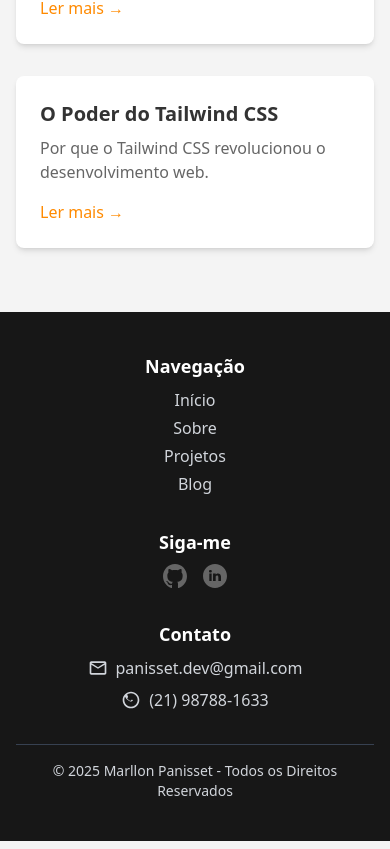
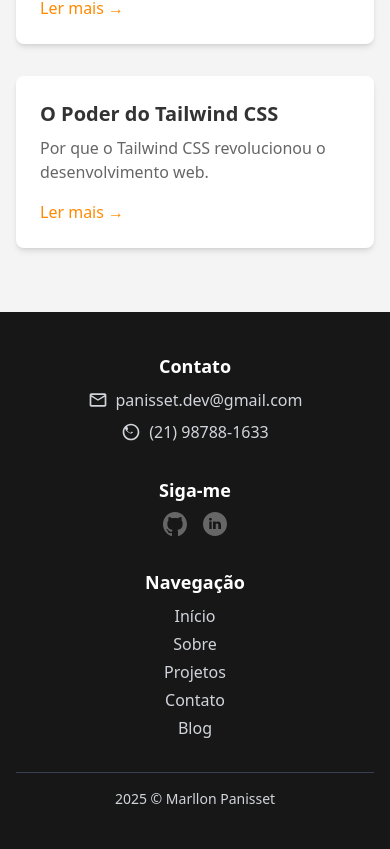
Before and after one commit to marllonpanisset/Portfolio, a Next.js app: page / in a window 390 px wide. Shown: the part 6401-7250 px from the top of the page. Built offline with nearby package versions, Linux system fonts and the light colour scheme.

Commit message:
ajuste comportamente menu footer desktop e mobile

```diff
--- a/app/components/footer.tsx
+++ b/app/components/footer.tsx
@@ -26,7 +26,6 @@ const linkedinIcon = (props) => (
 );
 
 
-
 const iconsFooter = [
   { name: 'Github', logo: githubIcon, link: 'https://github.com/marllonpanisset' },
   { name: 'Linkedin', logo: linkedinIcon, link: 'https://linkedin.com/in/marllon-panisset' },
@@ -37,33 +36,22 @@ export default function Footer() {
         <footer className="w-full bg-neutral-900 text-gray-300 py-10 px-4">
             <div className="container mx-auto flex flex-col md:flex-row justify-between items-center md:items-center space-y-8 md:space-y-0 md:space-x-8">
 
+              {/* Coluna 1: Contato */}
               <div className="flex-1 text-center md:text-left">
-                  <h4 className="font-semibold text-lg text-white mb-2">Navegação</h4>
-                  <ul className="space-y-1">
-                      <li>
-                          <Link href="#inicio" className="hover:text-white transition-colors">
-                              Início
-                          </Link>
-                      </li>
-                      <li>
-                          <Link href="#sobre-mim" className="hover:text-white transition-colors">
-                              Sobre
-                          </Link>
-                      </li>
-                      <li>
-                          <Link href="#projetos" className="hover:text-white transition-colors">
-                              Projetos
-                          </Link>
-                      </li>
-                      <li>
-                          <Link href="/blog" className="hover:text-white transition-colors">
-                              Blog
-                          </Link>
-                      </li>
-                  </ul>
+                  <h4 className="font-semibold text-lg text-white mb-2">Contato</h4>
+                  <div className="space-y-2">
+                      <div className="flex items-center justify-center md:justify-start">
+                          <svg className="w-5 h-5 mr-2" fill="currentColor" viewBox="0 0 24 24"><path d="M22 6c0-1.1-.9-2-2-2H4c-1.1 0-2 .9-2 2v12c0 1.1.9 2 2 2h16c1.1 0 2-.9 2-2V6zm-2 0l-8 5-8-5h16zm0 12H4V8l8 5 8-5v10z"></path></svg>
+                          <a href="mailto:panisset.dev@gmail.com" className="hover:text-white transition-colors">panisset.dev@gmail.com</a>
+                      </div>
+                      <div className="flex items-center justify-center md:justify-start">
+                          <svg className="w-5 h-5 mr-2" fill="currentColor" viewBox="0 0 24 24"><path d="M12.001 2c-5.522 0-10 4.478-10 10s4.478 10 10 10 10-4.478 10-10-4.478-10-10-10zm0 18c-4.411 0-8-3.589-8-8s3.589-8 8-8 8 3.589 8 8-3.589 8-8 8zM14.542 12.59c-.496-.341-1.397-.735-1.574-.793-.16-.052-.403-.046-.579.231-.176.276-.662.793-.811.954-.15.161-.299.184-.552.062-.253-.122-1.066-.394-2.028-1.252-.751-.661-1.259-1.488-1.411-1.74-.152-.252-.016-.39.112-.518.121-.118.27-.29.418-.432.148-.142.197-.267.31-.531.114-.265.057-.497-.028-.684-.085-.187-.662-1.597-.905-2.197-.234-.599-.481-.518-.662-.518-.176 0-.376.012-.578.012s-.401.06-.612.235c-.211.176-.811.794-.811 1.93s.836 2.247.954 2.395c.118.148 1.637 2.492 4.026 3.491.564.238.995.38 1.339.489.544.176 1.05.15 1.455.093.456-.065 1.397-.57 1.597-1.12.2-.55.2-.99.141-1.12s-.226-.175-.49-.311z"></path></svg>
+                          <a href="https://wa.me/5521987881633" target="_blank" rel="noopener noreferrer" className="hover:text-white transition-colors">(21) 98788-1633</a>
+                      </div>
+                  </div>
               </div>
 
-              {/* Coluna 3: Redes Sociais */}
+              {/* Coluna 2: Social */}
               <div className="flex-1 text-center md:text-left">
                   <h4 className="font-semibold text-lg text-white mb-2">Siga-me</h4>
                   <div className="flex justify-center md:justify-start space-x-4">
@@ -81,24 +69,42 @@ export default function Footer() {
                   </div>
               </div>
 
-              {/* Coluna 4: Contato */}
+              {/* Coluna 3: Navegação */}
               <div className="flex-1 text-center md:text-left">
-                  <h4 className="font-semibold text-lg text-white mb-2">Contato</h4>
-                  <div className="space-y-2">
-                      <div className="flex items-center justify-center md:justify-start">
-                          <svg className="w-5 h-5 mr-2" fill="currentColor" viewBox="0 0 24 24"><path d="M22 6c0-1.1-.9-2-2-2H4c-1.1 0-2 .9-2 2v12c0 1.1.9 2 2 2h16c1.1 0 2-.9 2-2V6zm-2 0l-8 5-8-5h16zm0 12H4V8l8 5 8-5v10z"></path></svg>
-                          <a href="mailto:panisset.dev@gmail.com" className="hover:text-white transition-colors">panisset.dev@gmail.com</a>
-                      </div>
-                      <div className="flex items-center justify-center md:justify-start">
-                          <svg className="w-5 h-5 mr-2" fill="currentColor" viewBox="0 0 24 24"><path d="M12.001 2c-5.522 0-10 4.478-10 10s4.478 10 10 10 10-4.478 10-10-4.478-10-10-10zm0 18c-4.411 0-8-3.589-8-8s3.589-8 8-8 8 3.589 8 8-3.589 8-8 8zM14.542 12.59c-.496-.341-1.397-.735-1.574-.793-.16-.052-.403-.046-.579.231-.176.276-.662.793-.811.954-.15.161-.299.184-.552.062-.253-.122-1.066-.394-2.028-1.252-.751-.661-1.259-1.488-1.411-1.74-.152-.252-.016-.39.112-.518.121-.118.27-.29.418-.432.148-.142.197-.267.31-.531.114-.265.057-.497-.028-.684-.085-.187-.662-1.597-.905-2.197-.234-.599-.481-.518-.662-.518-.176 0-.376.012-.578.012s-.401.06-.612.235c-.211.176-.811.794-.811 1.93s.836 2.247.954 2.395c.118.148 1.637 2.492 4.026 3.491.564.238.995.38 1.339.489.544.176 1.05.15 1.455.093.456-.065 1.397-.57 1.597-1.12.2-.55.2-.99.141-1.12s-.226-.175-.49-.311z"></path></svg>
-                          <a href="https://wa.me/5521987881633" target="_blank" rel="noopener noreferrer" className="hover:text-white transition-colors">(21) 98788-1633</a>
-                      </div>
-                  </div>
-              </div>
+                <h4 className="font-semibold text-lg text-white mb-2">Navegação</h4>
+                <ul className="flex flex-col gap-1 md:flex-row md:gap-4">
+                    <li>
+                        <Link href="#inicio" className="hover:text-white transition-colors">
+                            Início
+                        </Link>
+                    </li>
+                    <li>
+                        <Link href="#sobre-mim" className="hover:text-white transition-colors">
+                            Sobre
+                        </Link>
+                    </li>
+                    <li>
+                        <Link href="#projetos" className="hover:text-white transition-colors">
+                            Projetos
+                        </Link>
+                    </li>
+                    <li>
+                        <Link href="#contato" className="hover:text-white transition-colors">
+                            Contato
+                        </Link>
+                    </li>
+                    <li>
+                        <Link href="/blog" className="hover:text-white transition-colors">
+                            Blog
+                        </Link>
+                    </li>
+                </ul>
+            </div>
+
           </div>
           <div className="mt-8 pt-4 border-t border-gray-700 text-center text-sm">
               <p className="text-sm">
-                &copy; {new Date().getFullYear()} Marllon Panisset - Todos os Direitos Reservados
+                {new Date().getFullYear()} &copy; Marllon Panisset
             </p>
           </div>
       </footer>
```
